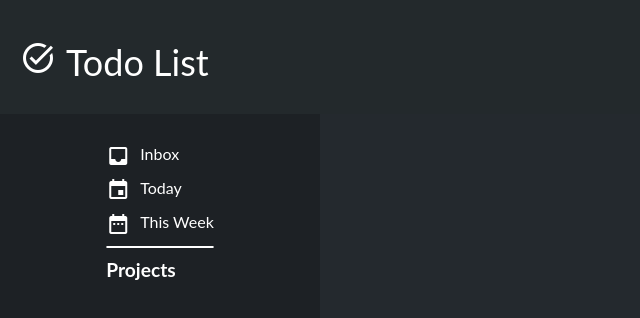
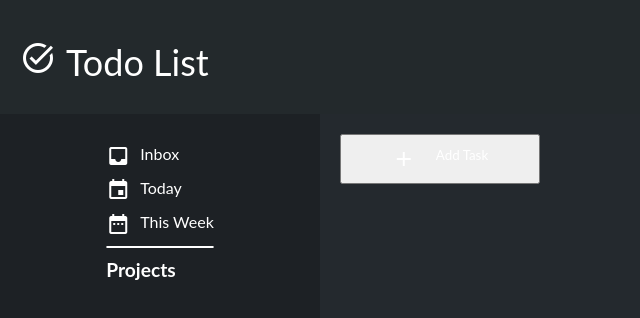
Before and after one commit to HardcoreNinja/Project_Todo_List, a website built with webpack: page dist/index.html in a window 1280 px wide. Shown: the whole page, without its empty margins (0-640 px from the left). Built offline with nearby package versions, Linux system fonts and the light colour scheme.

Commit message:
Added create task button.
Added create task button.

```diff
--- a/src/createBody.js
+++ b/src/createBody.js
@@ -1,4 +1,4 @@
-let sectionId = null;
+let sectionId = "Inbox";
 
 const getBody = () => {
     return document.querySelector(".body");
@@ -22,8 +22,48 @@ function clearBody() {
         getBody().removeChild(getBody().firstChild);
 }
 
-function appendToBody() {
-    getBody().append(createTitle());
+const addIcon = (icon_name) => {
+    const span = document.createElement("span");
+    span.classList.add("material-icons");
+    span.innerHTML = icon_name;
+    return span;
 }
 
+function addTask() {
+    alert("Add Task!");
+}
+
+const addEvtListener = (button) => {
+    button.addEventListener("mousedown", addTask)
+}
+
+const createButton = (icon, text) => {
+    const button = document.createElement("button");
+    button.append(addIcon(icon));
+    button.append(text);
+    addEvtListener(button);
+    button.classList.add("button")
+    return button;
+}
+
+
+
+const createBodyObject = () => {
+    if (sectionId === "Inbox") {
+        return createButton("add", "Add Task");
+    }
+    else if (sectionId === "Today") {
+
+    }
+    else if (sectionId === "This Week") {
+
+    }
+}
+
+function appendToBody() {
+    getBody().append(createBodyObject());
+}
+
+appendToBody();
+
 export { receiverFunction };
--- a/src/index.js
+++ b/src/index.js
@@ -1,4 +1,5 @@
 import './style.css';
 import './createGrid.js';
 import './createNav.js';
-import './createTitle';
+import './createTitle.js';
+import './createBody.js';
--- a/src/style.css
+++ b/src/style.css
@@ -117,3 +117,12 @@ h1 {
     place-content: flex-start flex-start;
     padding: 20px;
 }
+
+button {
+    display: flex;
+    flex-flow: row wrap;
+    place-content: center center;
+    width: 200px;
+    height: 50px;
+    gap: 20px;
+}
```
